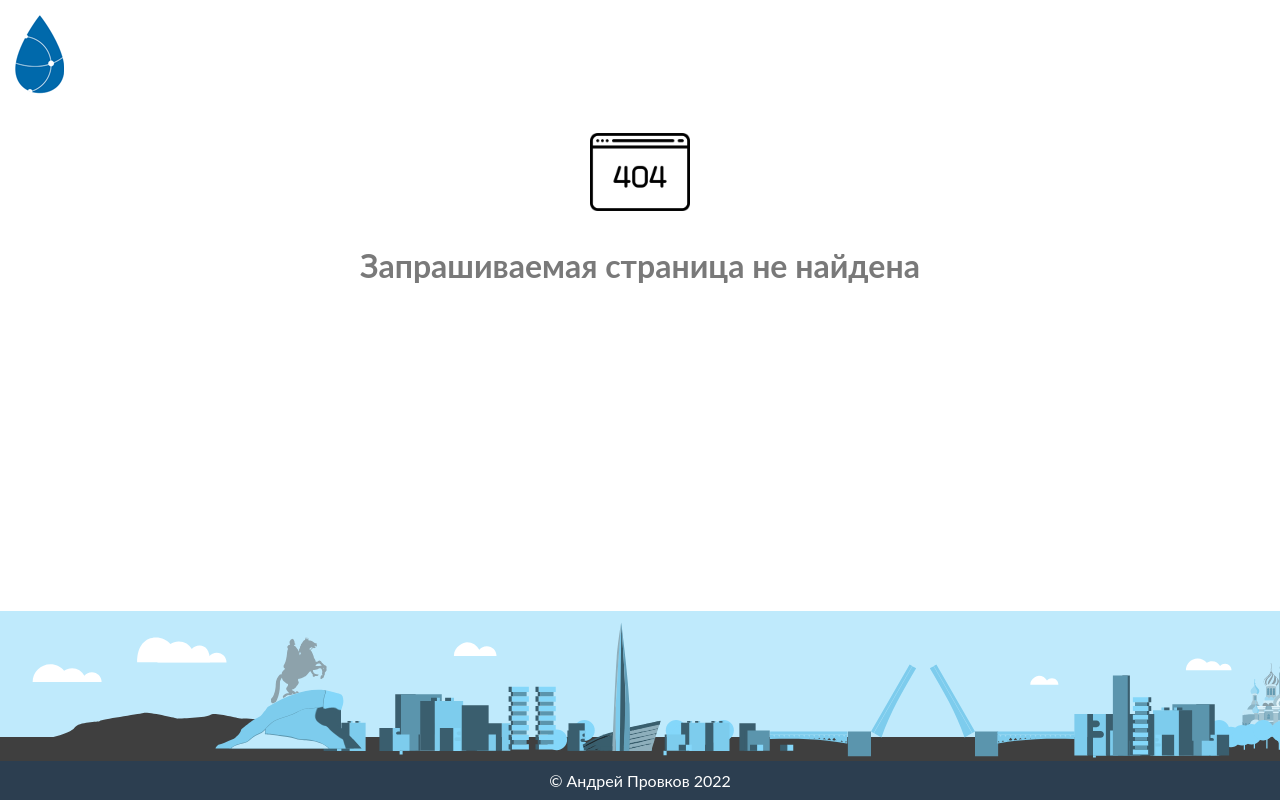
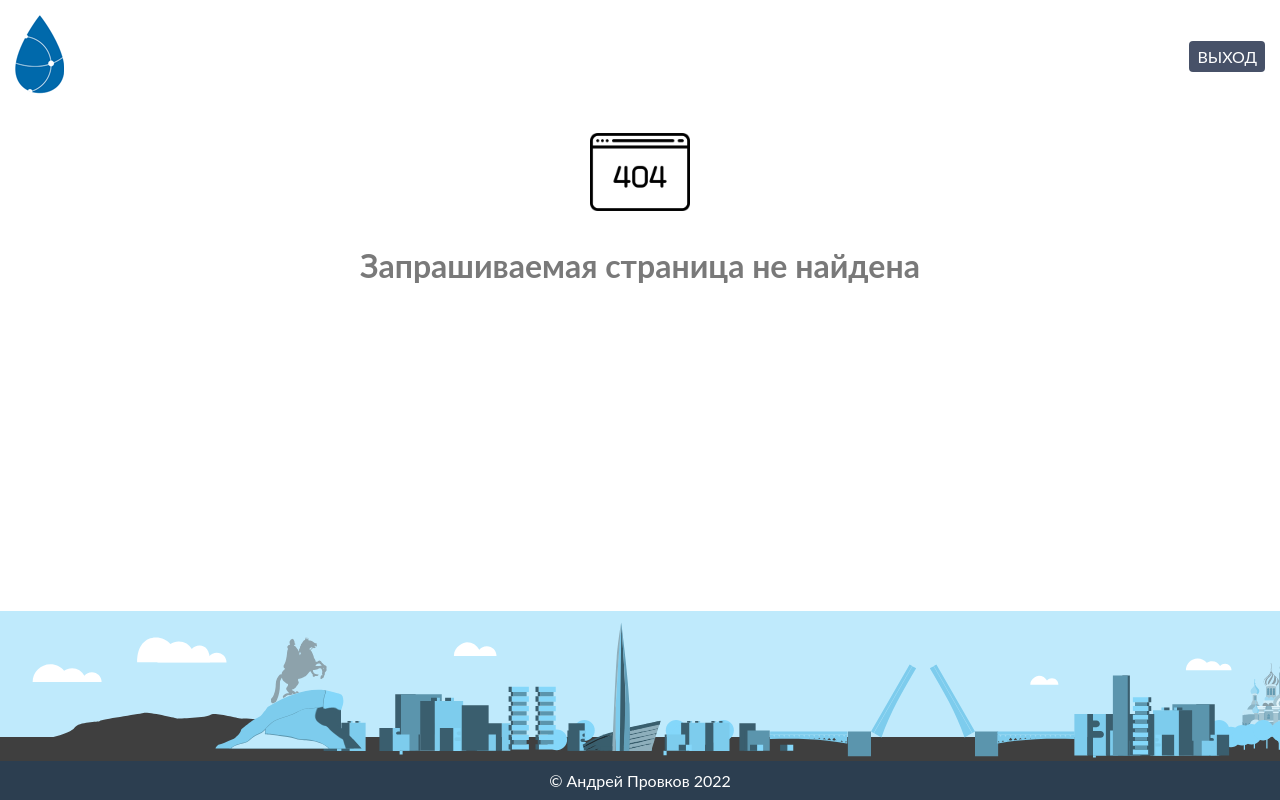
Before and after one commit to AndreyProvkov/vue-test3, a Vue app: page /page-not-found in a window 1280 px wide. Built offline with nearby package versions, Linux system fonts and the light colour scheme; a web font is replaced by a local one.

Commit message:
Add layouts auth and default; add logout button style

```diff
--- a/src/App.vue
+++ b/src/App.vue
@@ -4,6 +4,7 @@
       <router-link to="/login">
         <img class="header__logo" src="@/assets/logo.png" alt="logo" />
       </router-link>
+      <component :is="layout"></component>
     </header>
     <main class="main">
       <router-view/>
@@ -16,8 +17,20 @@
 </template>
 
 <script>
+import DefaultLayout from '@/layouts/DefaultLayout'
+import AuthLayout from '@/layouts/AuthLayout'
+
 export default {
-  name: 'App'
+  name: 'App',
+  components: {
+    DefaultLayout,
+    AuthLayout
+  },
+  computed: {
+    layout() {
+      return this.$route.meta.layout || 'DefaultLayout'
+    }
+  }
 }
 </script>
 
--- /dev/null
+++ b/src/layouts/AuthLayout.vue
@@ -0,0 +1,9 @@
+<template>
+  <div></div>
+</template>
+
+<script>
+export default {
+  name: 'AuthLayout'
+}
+</script>
--- /dev/null
+++ b/src/layouts/DefaultLayout.vue
@@ -0,0 +1,49 @@
+<template>
+  <div class="header__info">
+    <span class="header__fio">{{ fio }}</span>
+    <a class="header__logout" @click.prevent="logout">Выход</a>
+  </div>
+</template>
+
+<script>
+export default {
+  name: 'DefaultLayout',
+  data() {
+    return {
+      isAuth: false,
+      fio: ''
+    }
+  },
+  mounted() {
+    this.isAuth = localStorage.getItem('authData') ? true : false
+
+    if (this.isAuth) {
+      this.fio = JSON.parse(localStorage.getItem('authData')).fio
+    }
+  },
+  methods: {
+    logout() {
+      localStorage.removeItem('authData')
+      this.$router.push('/login')
+    }
+  }
+}
+</script>
+
+<style scoped>
+.header__fio {
+    margin-right: 15px;
+}
+.header__logout {
+    padding: 6px 8px;
+    cursor: pointer;
+    background: #475168;
+    color: #fff;
+    text-transform: uppercase;
+    border-radius: 4px;
+    transition: all .3s ease;
+}
+.header__logout:hover {
+    background: #48cfad;
+}
+</style>
--- a/src/router/index.js
+++ b/src/router/index.js
@@ -20,6 +20,7 @@ const routes = [
   {
     path: '/login',
     name: 'login',
+    meta: { layout: 'AuthLayout' },
     beforeEnter: () => {
       const dataAuth = JSON.parse(localStorage.getItem('authData'))
       if (dataAuth) {
```
